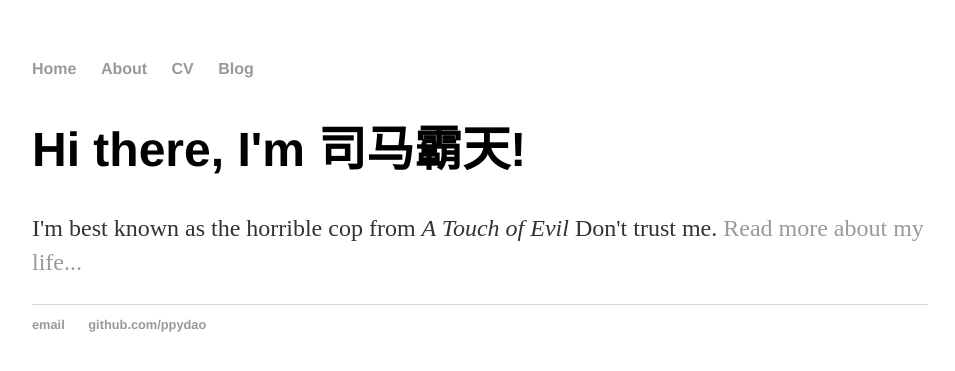
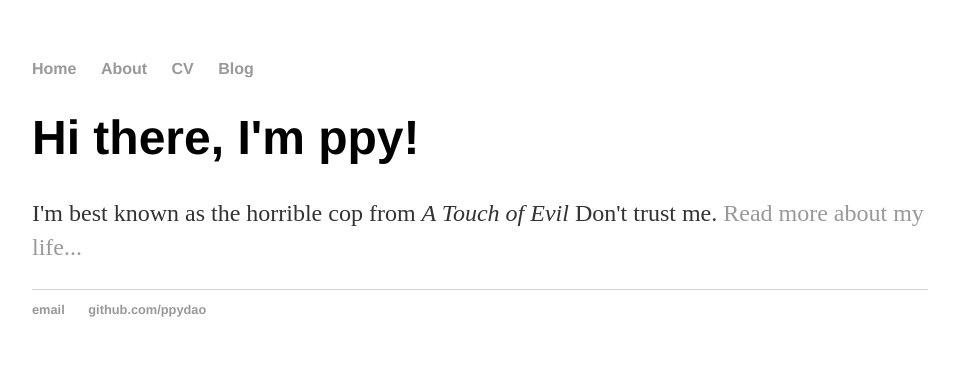
Before and after one commit to PpyDAO/PpyDAO.github.io, a Jekyll site: the page built from index.html, in a window 1280 px wide. Shown: the top 371 px of the page, without its empty margins (160-1115 px from the left). Built offline with Jekyll 4.4.1, drawn with Linux system fonts in a browser that asks for light colours.

Commit message:
Update index.html

```diff
--- a/index.html
+++ b/index.html
@@ -1,9 +1,9 @@
 ---
 layout: default
 includes: analytics
-title: 司马霸天, Horrible Cop
+title: ppy, Horrible Cop
 ---
 <div class="blurb">
-	<h1>Hi there, I'm 司马霸天!</h1>
+	<h1>Hi there, I'm ppy!</h1>
 	<p>I'm best known as the horrible cop from <em>A Touch of Evil</em> Don't trust me. <a href="/about">Read more about my life...</a></p>
 </div><!-- /.blurb -->
```
